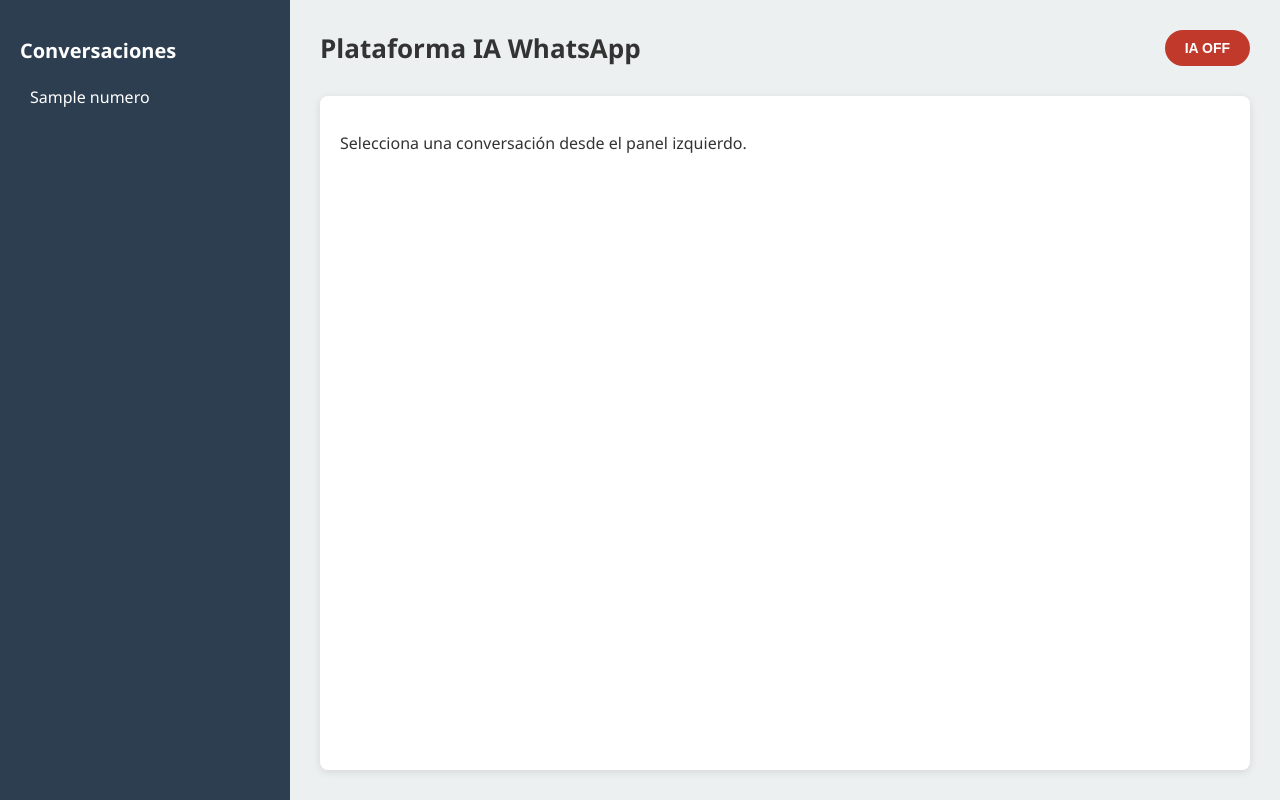
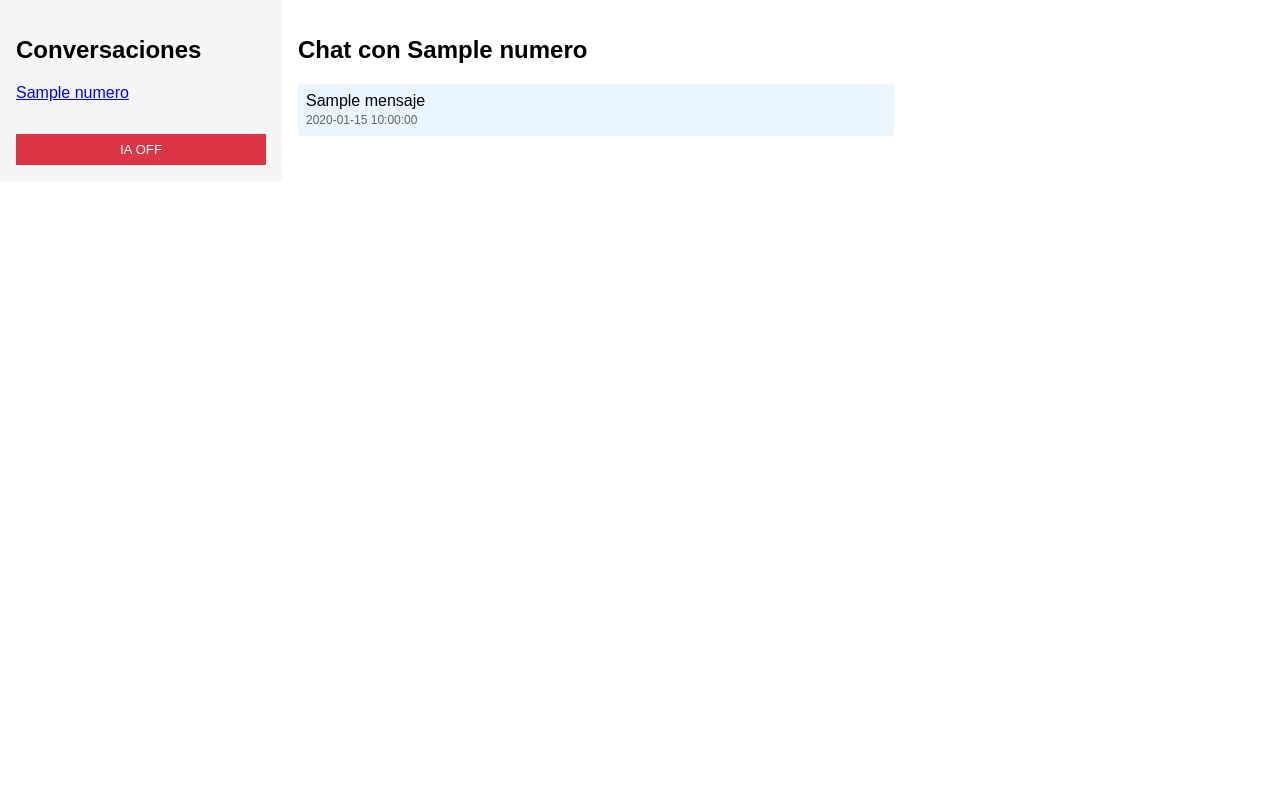
Before and after one commit to cieadesignsolutions/PlataformaIA_CIEA, a Flask app: template templates/chats.html in a window 1280 px wide. Run offline with Flask 3, Linux system fonts and the light colour scheme; the template is opened without the code that fills it: most values are stand-ins (such as "Sample title", 1, 10 or a date in 2020).

Commit message:
Reestructura dashboards y correcciones

```diff
--- a/app.py
+++ b/app.py
@@ -1,35 +1,28 @@
 from flask import Flask, request, jsonify, render_template, redirect, url_for
-import requests
-import os
-import mysql.connector
+import requests, os, mysql.connector
 from openai import OpenAI
 from datetime import datetime
 from dotenv import load_dotenv
 
 load_dotenv()
-
 app = Flask(__name__)
 
-# ========= Configuración =========
-VERIFY_TOKEN = os.environ.get('VERIFY_TOKEN')
-WHATSAPP_TOKEN = os.environ.get('WHATSAPP_TOKEN')
-OPENAI_API_KEY = os.environ.get('OPENAI_API_KEY')
-DB_HOST = os.environ.get('DB_HOST')
-DB_USER = os.environ.get('DB_USER')
-DB_PASSWORD = os.environ.get('DB_PASSWORD')
-DB_NAME = os.environ.get('DB_NAME')
-MI_NUMERO_BOT = os.environ.get('MI_NUMERO_BOT') or '638096866063629'
+VERIFY_TOKEN   = os.getenv('VERIFY_TOKEN')
+WHATSAPP_TOKEN = os.getenv('WHATSAPP_TOKEN')
+OPENAI_API_KEY = os.getenv('OPENAI_API_KEY')
+DB_HOST        = os.getenv('DB_HOST')
+DB_USER        = os.getenv('DB_USER')
+DB_PASSWORD    = os.getenv('DB_PASSWORD')
+DB_NAME        = os.getenv('DB_NAME')
+MI_NUMERO_BOT  = os.getenv('MI_NUMERO_BOT', '638096866063629')
 
-IA_ESTADO = {'activa': True}  # Estado en memoria
-
+IA_ESTADO = {'activa': True}
 client = OpenAI(api_key=OPENAI_API_KEY)
 
 def get_db_connection():
     return mysql.connector.connect(
-        host=DB_HOST,
-        user=DB_USER,
-        password=DB_PASSWORD,
-        database=DB_NAME,
+        host=DB_HOST, user=DB_USER,
+        password=DB_PASSWORD, database=DB_NAME,
         ssl_ca='/etc/ssl/certs/ca-certificates.crt'
     )
 
@@ -39,122 +32,74 @@
 
 @app.route('/webhook', methods=['GET'])
 def verificar_token():
-    token = request.args.get('hub.verify_token')
-    challenge = request.args.get('hub.challenge')
-    if token == VERIFY_TOKEN:
-        return challenge
+    if request.args.get('hub.verify_token') == VERIFY_TOKEN:
+        return request.args.get('hub.challenge')
     return "Token inválido", 403
 
 @app.route('/webhook', methods=['POST'])
 def recibir_mensaje():
     data = request.get_json()
-    print("\U0001f4e5 Recibido:", data)
-    try:
-        entry = data['entry'][0]
-        changes = entry['changes'][0]
-        value = changes['value']
-        mensajes = value.get('messages')
-        if not mensajes:
-            return "No hay mensajes", 200
+    mensajes = data['entry'][0]['changes'][0]['value'].get('messages')
+    if not mensajes: return "OK", 200
 
-        message = mensajes[0]
-        numero = message['from']
-        texto_usuario = message['text']['body']
+    msg = mensajes[0]
+    numero = msg['from']
+    texto  = msg['text']['body']
 
-        if numero == MI_NUMERO_BOT:
-            print("⛔ Mensaje del mismo bot, ignorado.")
-            return "OK", 200
+    if numero == MI_NUMERO_BOT:
+        return "OK", 200
 
-        respuesta = ""
-        if IA_ESTADO['activa']:
-            respuesta = responder_con_ia(texto_usuario)
-            enviar_mensaje(numero, respuesta)
-        guardar_conversacion(numero, texto_usuario, respuesta)
-    except Exception as e:
-        print("❌ Error en webhook:", e)
+    respuesta = ""
+    if IA_ESTADO['activa']:
+        respuesta = responder_con_ia(texto)
+        enviar_mensaje(numero, respuesta)
+    guardar_conversacion(numero, texto, respuesta)
     return "OK", 200
 
 @app.route('/chats')
 def ver_panel_chats():
     conn = get_db_connection()
-    cursor = conn.cursor(dictionary=True)
-    cursor.execute("SELECT numero, MAX(timestamp) as ultima_fecha FROM conversaciones GROUP BY numero ORDER BY ultima_fecha DESC")
-    chats = cursor.fetchall()
-    cursor.close()
-    conn.close()
-    return render_template("chats.html", chats=chats, mensajes=None, ia_activa=IA_ESTADO['activa'], numero=None)
+    cur = conn.cursor(dictionary=True)
+    cur.execute("""
+        SELECT numero, MAX(timestamp) AS ultima_fecha
+        FROM conversaciones
+        GROUP BY numero
+        ORDER BY ultima_fecha DESC
+    """)
+    chats = cur.fetchall()
+    cur.close(); conn.close()
+    return render_template('chats.html',
+                           chats=chats,
+                           mensajes=None,
+                           ia_activa=IA_ESTADO['activa'],
+                           numero=None)
 
 @app.route('/chats/<telefono>')
 def ver_chat(telefono):
     conn = get_db_connection()
-    cursor = conn.cursor(dictionary=True)
-    cursor.execute("SELECT * FROM conversaciones WHERE numero = %s ORDER BY timestamp", (telefono,))
-    mensajes = cursor.fetchall()
-    cursor.execute("SELECT DISTINCT numero FROM conversaciones ORDER BY timestamp DESC")
-    chats = cursor.fetchall()
-    cursor.close()
-    conn.close()
-    return render_template("chats.html", chats=chats, mensajes=mensajes, ia_activa=IA_ESTADO['activa'], numero=telefono)
+    cur = conn.cursor(dictionary=True)
+    cur.execute("SELECT * FROM conversaciones WHERE numero=%s ORDER BY timestamp", (telefono,))
+    mensajes = cur.fetchall()
+    cur.execute("""
+        SELECT numero, MAX(timestamp) AS ultima_fecha
+        FROM conversaciones
+        GROUP BY numero
+        ORDER BY ultima_fecha DESC
+    """)
+    chats = cur.fetchall()
+    cur.close(); conn.close()
+    return render_template('chats.html',
+                           chats=chats,
+                           mensajes=mensajes,
+                           ia_activa=IA_ESTADO['activa'],
+                           numero=telefono)
 
 @app.route('/toggle_ai', methods=['POST'])
 def toggle_ai():
     IA_ESTADO['activa'] = not IA_ESTADO['activa']
     return redirect(url_for('ver_panel_chats'))
 
-def responder_con_ia(mensaje):
-    try:
-        completion = client.chat.completions.create(
-            model="gpt-4",
-            messages=[
-                {"role": "system", "content": "Eres un asistente útil que responde por WhatsApp."},
-                {"role": "user", "content": mensaje}
-            ]
-        )
-        return completion.choices[0].message.content.strip()
-    except Exception as e:
-        print("❌ Error en OpenAI:", e)
-        return "Lo siento, hubo un error."
-
-def enviar_mensaje(numero, texto):
-    url = f"https://graph.facebook.com/v19.0/{MI_NUMERO_BOT}/messages"
-    headers = {
-        "Authorization": f"Bearer {WHATSAPP_TOKEN}",
-        "Content-Type": "application/json"
-    }
-    payload = {
-        "messaging_product": "whatsapp",
-        "to": numero,
-        "type": "text",
-        "text": {"body": texto}
-    }
-    try:
-        response = requests.post(url, headers=headers, json=payload)
-        print("\U0001f4e4 Enviado:", response.status_code, response.text)
-    except Exception as e:
-        print("❌ Error al enviar WhatsApp:", e)
-
-def guardar_conversacion(numero, mensaje, respuesta):
-    try:
-        conn = get_db_connection()
-        cursor = conn.cursor()
-        cursor.execute("""
-            CREATE TABLE IF NOT EXISTS conversaciones (
-                id INT AUTO_INCREMENT PRIMARY KEY,
-                numero VARCHAR(20),
-                mensaje TEXT,
-                respuesta TEXT,
-                timestamp DATETIME DEFAULT CURRENT_TIMESTAMP
-            )
-        """)
-        cursor.execute("INSERT INTO conversaciones (numero, mensaje, respuesta) VALUES (%s, %s, %s)",
-                       (numero, mensaje, respuesta))
-        conn.commit()
-        cursor.close()
-        conn.close()
-        print("\U0001f4be Conversación guardada.")
-    except Exception as e:
-        print("❌ Error al guardar en MySQL:", e)
+# ... responder_con_ia(), enviar_mensaje(), guardar_conversacion() (igual que antes) ...
 
 if __name__ == '__main__':
-    port = int(os.environ.get("PORT", 5000))
-    app.run(host='0.0.0.0', port=port)
+    app.run(host='0.0.0.0', port=int(os.getenv('PORT',5000)))
--- a/requirements.txt
+++ b/requirements.txt
@@ -1,5 +1,6 @@
 flask
 requests
 openai
+python-dotenv
 mysql-connector-python
-python-dotenv
+gunicorn               # si despliegas con Gunicorn
--- a/static/css/styles.css
+++ b/static/css/styles.css
@@ -1,112 +1,40 @@
-/* ===== Estilos Generales ===== */
 body {
-    font-family: 'Segoe UI', sans-serif;
-    margin: 0;
-    padding: 0;
-    display: flex;
-    height: 100vh;
-    background-color: #f4f4f4;
-    color: #333;
+  display: flex;
+  margin: 0;
+  font-family: sans-serif;
 }
+.sidebar {
+  width: 250px;
+  background: #f5f5f5;
+  padding: 1rem;
+}
+.sidebar ul { list-style: none; padding: 0; }
+.sidebar li { margin: .5rem 0; }
+.sidebar li.active a { font-weight: bold; }
 
-/* ===== Sidebar ===== */
-.sidebar {
-    width: 250px;
-    background-color: #2c3e50;
-    color: white;
-    padding: 20px;
-    overflow-y: auto;
+.toggle-btn {
+  width: 100%;
+  padding: .5rem;
+  border: none;
+  color: white;
+  cursor: pointer;
+  margin-top: 1rem;
 }
+.toggle-btn.on  { background: #28a745; }
+.toggle-btn.off { background: #dc3545; }
 
-.sidebar h2 {
-    font-size: 20px;
-    margin-bottom: 15px;
+.content {
+  flex: 1;
+  padding: 1rem;
 }
-
-.sidebar ul {
-    list-style-type: none;
-    padding: 0;
+.messages { list-style: none; padding: 0; }
+.messages li {
+  margin: .5rem 0;
+  padding: .5rem;
+  border-radius: 4px;
+  max-width: 60%;
 }
-
-.sidebar ul li {
-    margin: 8px 0;
-}
-
-.sidebar ul li a {
-    color: white;
-    text-decoration: none;
-    padding: 6px 10px;
-    display: block;
-    border-radius: 4px;
-    transition: background 0.3s;
-}
-
-.sidebar ul li a:hover {
-    background-color: #34495e;
-}
-
-/* ===== Contenido principal ===== */
-.content {
-    flex: 1;
-    padding: 30px;
-    background-color: #ecf0f1;
-    display: flex;
-    flex-direction: column;
-}
-
-.header {
-    display: flex;
-    justify-content: space-between;
-    align-items: center;
-}
-
-.header h1 {
-    font-size: 26px;
-    margin: 0;
-}
-
-/* ===== Botón de IA ON/OFF ===== */
-.toggle-btn {
-    padding: 10px 20px;
-    border: none;
-    border-radius: 20px;
-    font-weight: bold;
-    cursor: pointer;
-    font-size: 14px;
-    transition: background-color 0.3s ease, color 0.3s ease;
-}
-
-.toggle-on {
-    background-color: #27ae60;
-    color: white;
-}
-
-.toggle-off {
-    background-color: #c0392b;
-    color: white;
-}
-
-/* ===== Área de conversación ===== */
-.chat-box {
-    margin-top: 30px;
-    background-color: white;
-    border-radius: 8px;
-    padding: 20px;
-    box-shadow: 0 2px 8px rgba(0, 0, 0, 0.1);
-    flex: 1;
-    overflow-y: auto;
-}
-
-.chat-item {
-    margin-bottom: 18px;
-}
-
-.chat-item .numero {
-    font-weight: bold;
-    color: #2980b9;
-}
-
-.chat-item .mensaje,
-.chat-item .respuesta {
-    margin-top: 4px;
-}
+.messages li.user { background: #e9f5ff; align-self: flex-end; }
+.messages li.bot  { background: #f1f1f1; }
+.msg-text  { display: block; }
+.msg-time  { font-size: .75rem; color: #666; }
--- a/templates/chats.html
+++ b/templates/chats.html
@@ -2,7 +2,7 @@
 <html lang="es">
 <head>
   <meta charset="UTF-8">
-    <title>Panel de Conversaciones - IA WhatsApp</title>
+  <title>Panel de Chats</title>
   <link rel="stylesheet" href="{{ url_for('static', filename='css/styles.css') }}">
 </head>
 <body>
@@ -10,24 +10,34 @@
     <h2>Conversaciones</h2>
     <ul>
       {% for chat in chats %}
-            <li><a href="{{ url_for('ver_chat', telefono=chat['numero']) }}">{{ chat['numero'] }}</a></li>
+        <li class="{{ 'active' if chat.numero==numero else '' }}">
+          <a href="{{ url_for('ver_chat', telefono=chat.numero) }}">
+            {{ chat.numero }}
+          </a>
+        </li>
       {% endfor %}
     </ul>
-    </div>
-
-    <div class="content">
-        <div class="header">
-            <h1>Plataforma IA WhatsApp</h1>
-            <form method="POST" action="{{ url_for('toggle_ia') }}">
-                <button class="toggle-btn {{ 'toggle-on' if ia_activa else 'toggle-off' }}" type="submit">
-                    {{ 'IA ON' if ia_activa else 'IA OFF' }}
+    <form method="POST" action="{{ url_for('toggle_ai') }}">
+      <button type="submit" class="toggle-btn {{ 'on' if ia_activa else 'off' }}">
+        IA {{ 'ON' if ia_activa else 'OFF' }}
       </button>
     </form>
   </div>
 
-        <div class="chat-box">
-            <p>Selecciona una conversación desde el panel izquierdo.</p>
-        </div>
+  <div class="content">
+    {% if mensajes %}
+      <h2>Chat con {{ numero }}</h2>
+      <ul class="messages">
+        {% for m in mensajes %}
+          <li class="{{ 'bot' if m.respuesta else 'user' }}">
+            <span class="msg-text">{{ m.mensaje or m.respuesta }}</span>
+            <span class="msg-time">{{ m.timestamp }}</span>
+          </li>
+        {% endfor %}
+      </ul>
+    {% else %}
+      <h2>Selecciona una conversación</h2>
+    {% endif %}
   </div>
 </body>
 </html>
```
Lines whose indentation alone changed are shown as unchanged.
